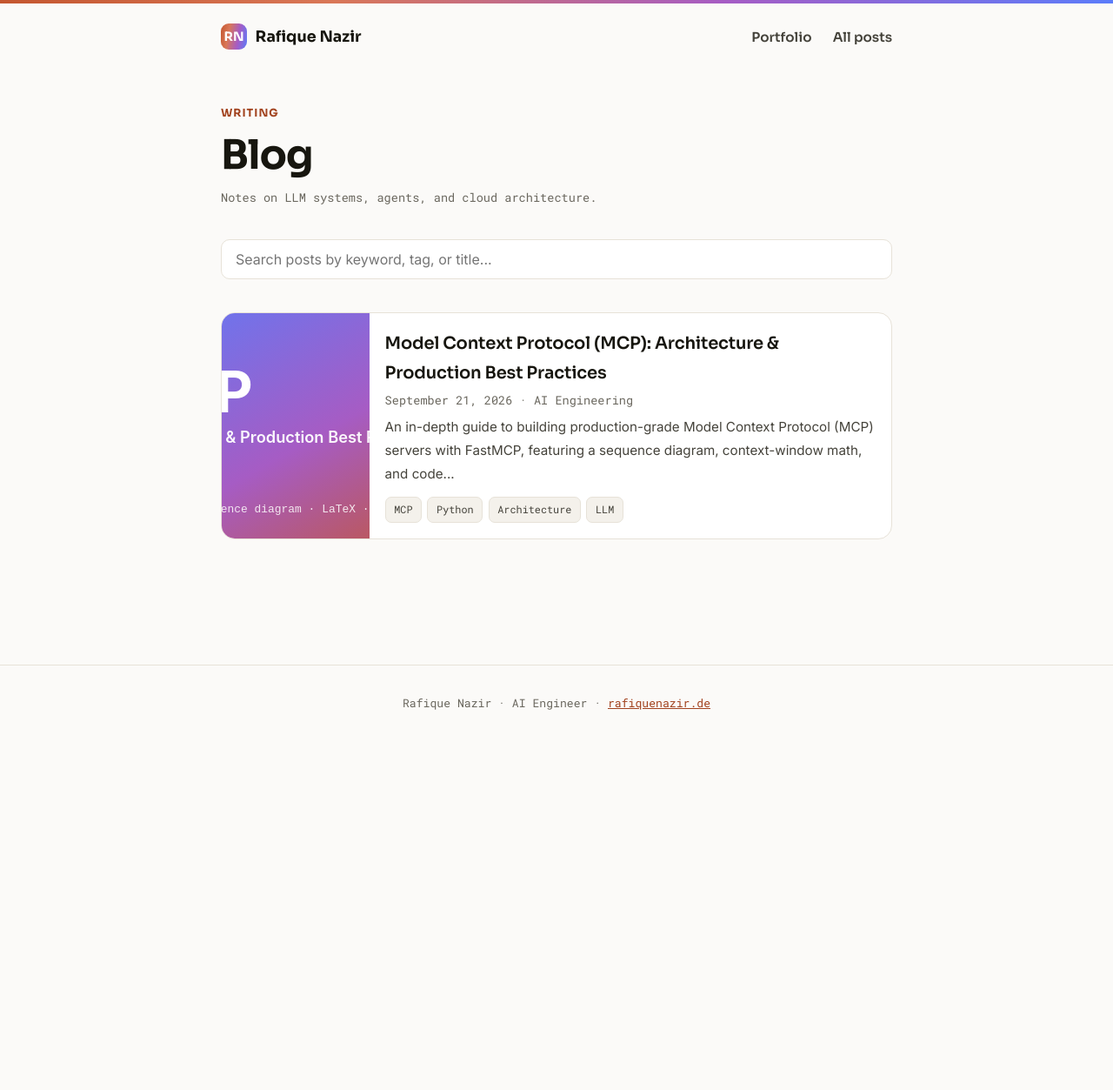
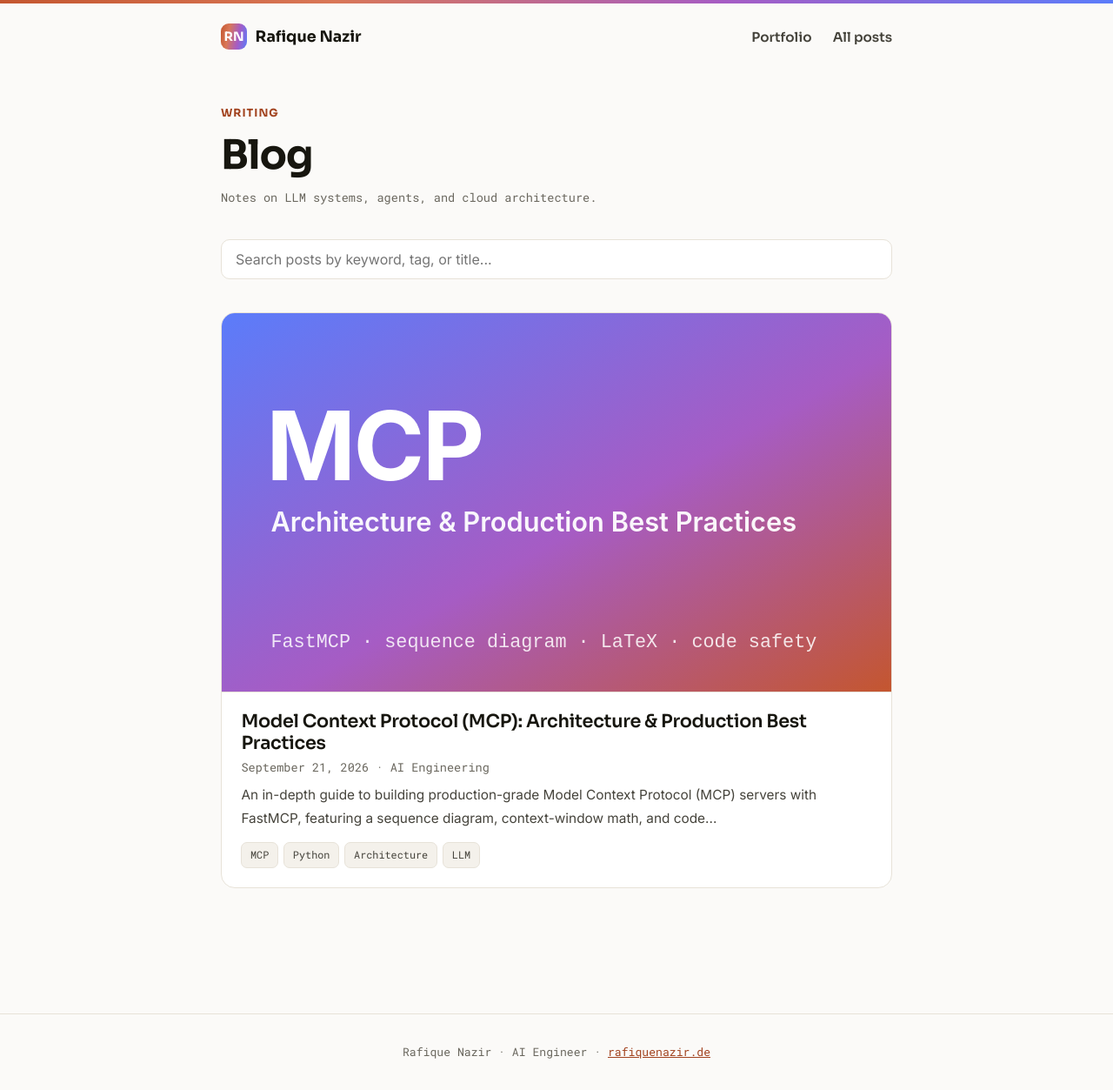
Before and after one commit to rafique1990/rafique1990.github.io, a Jekyll site: the page built from blog.html, in a window 1280 px wide. Shown: the whole page at 87% size. Built offline with Jekyll 4.4.1, drawn with Linux system fonts in a browser that asks for light colours; comment, search, counter and statistics services are not loaded; before the commit the page ends 900 px from its top, so only the background shows below that.

Commit message:
blog cards: top-banner thumbnails so landscape images show fully
Was a narrow left column that cropped the landscape thumbnail. Now a
full-width banner on top with the text below.

Co-Authored-By: Claude Opus 4.8 (1M context) <noreply@anthropic.com>

```diff
--- a/_layouts/default.html
+++ b/_layouts/default.html
@@ -102,17 +102,16 @@
         .blog-toolbar{margin:1.5rem 0 0.5rem;}
         #search-input{width:100%;font-family:var(--sans);font-size:1rem;color:var(--ink);background:var(--surface);border:1px solid var(--line);border-radius:10px;padding:0.75rem 1rem;}
         #search-input:focus{outline:2px solid var(--violet);outline-offset:1px;}
-        .post-cards{margin:1.2rem 0 0;display:flex;flex-direction:column;gap:1.1rem;}
-        .pcard{display:flex;gap:1.1rem;background:var(--surface);border:1px solid var(--line);border-radius:16px;overflow:hidden;text-decoration:none;color:inherit;transition:transform .2s,box-shadow .2s,border-color .2s;}
-        .pcard:hover{transform:translateY(-3px);box-shadow:0 10px 30px rgba(23,22,15,.08);border-color:#d8d2c5;}
-        .pcard-thumb{flex:0 0 170px;min-height:135px;background-size:cover;background-position:center;background-color:var(--bg-2);}
-        .pcard-fallback{display:flex;flex-direction:column;align-items:flex-start;justify-content:flex-end;gap:0.35rem;padding:0.9rem;background:var(--grad);}
-        .pcard-cat{font-family:var(--disp);font-weight:700;font-size:0.8rem;color:#fff;background:rgba(0,0,0,.22);border-radius:6px;padding:0.16rem 0.55rem;}
-        .pcard-tag{font-family:var(--mono);font-size:0.68rem;color:#fff;background:rgba(255,255,255,.24);border-radius:6px;padding:0.12rem 0.5rem;}
-        .pcard-body{padding:1.1rem 1.2rem 1.1rem 0;flex:1;min-width:0;}
-        .pcard-body h3{font-family:var(--disp);font-weight:600;font-size:1.22rem;color:var(--ink);letter-spacing:-0.01em;margin-bottom:0.2rem;}
-        .pcard-body .excerpt{color:var(--ink-2);font-size:0.95rem;margin:0.35rem 0 0.55rem;}
-        @media(max-width:600px){.pcard{flex-direction:column;}.pcard-thumb{flex-basis:150px;width:100%;}.pcard-body{padding:0 1.1rem 1.1rem;}}
+        .post-cards{margin:1.2rem 0 0;display:flex;flex-direction:column;gap:1.4rem;}
+        .pcard{display:flex;flex-direction:column;background:var(--surface);border:1px solid var(--line);border-radius:16px;overflow:hidden;text-decoration:none;color:inherit;transition:transform .2s,box-shadow .2s,border-color .2s;}
+        .pcard:hover{transform:translateY(-3px);box-shadow:0 12px 34px rgba(23,22,15,.10);border-color:#d8d2c5;}
+        .pcard-thumb{width:100%;aspect-ratio:60/34;background-size:cover;background-position:center;background-color:var(--bg-2);border-bottom:1px solid var(--line);}
+        .pcard-fallback{aspect-ratio:60/34;display:flex;flex-direction:column;align-items:flex-start;justify-content:flex-end;gap:0.4rem;padding:1.1rem 1.2rem;background:var(--grad);border-bottom:none;}
+        .pcard-cat{font-family:var(--disp);font-weight:700;font-size:0.85rem;color:#fff;background:rgba(0,0,0,.24);border-radius:6px;padding:0.2rem 0.6rem;}
+        .pcard-tag{font-family:var(--mono);font-size:0.7rem;color:#fff;background:rgba(255,255,255,.26);border-radius:6px;padding:0.14rem 0.55rem;}
+        .pcard-body{padding:1.3rem 1.4rem 1.4rem;}
+        .pcard-body h3{font-family:var(--disp);font-weight:600;font-size:1.3rem;color:var(--ink);letter-spacing:-0.015em;line-height:1.2;margin-bottom:0.25rem;}
+        .pcard-body .excerpt{color:var(--ink-2);font-size:0.96rem;margin:0.4rem 0 0.6rem;}
         .pager{display:flex;gap:0.4rem;justify-content:center;flex-wrap:wrap;margin:2rem 0 0;}
         .page-btn{font-family:var(--sans);font-weight:600;font-size:0.9rem;min-width:38px;padding:0.4rem 0.7rem;border:1px solid var(--line);background:var(--surface);color:var(--ink-2);border-radius:8px;cursor:pointer;}
         .page-btn.active{background:var(--ink);color:#fff;border-color:var(--ink);}
```
